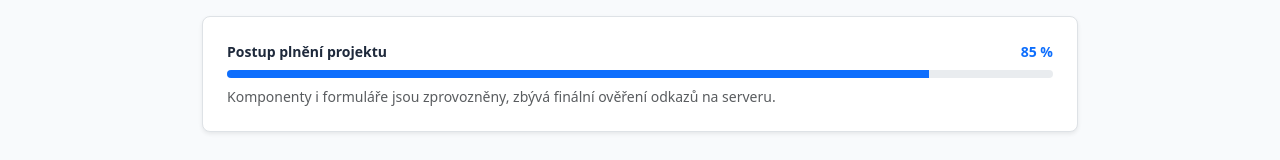
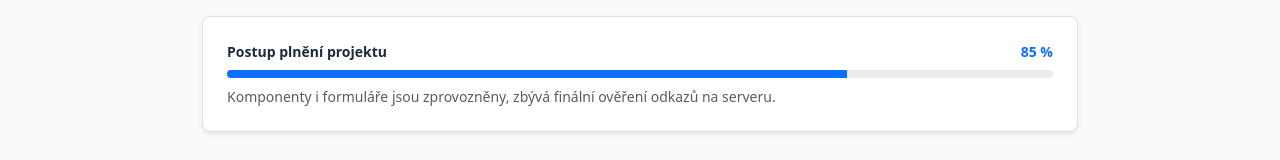
Before and after one commit to kubikmalek333/WebProjekt, a website: page index.html in a window 1280 px wide. Shown: the part 619-779 px from the top of the page. Drawn offline with nearby package versions, Linux system fonts and the light colour scheme.

Commit message:
Update index.html

```diff
--- a/index.html
+++ b/index.html
@@ -94,7 +94,7 @@
       <div class="d-flex justify-content-between align-items-center mb-2"><span class="fw-semibold small">Postup plnění
           projektu</span><span class="text-primary fw-bold small">85 %</span></div>
       <div class="progress" style="height: 8px;">
-        <div class="progress-bar bg-primary" role="progressbar" style="width: 85%;"></div>
+        <div class="progress-bar bg-primary" role="progressbar" style="width: 75%;"></div>
       </div>
       <div class="text-muted small mt-2">Komponenty i formuláře jsou zprovozněny, zbývá finální ověření odkazů na
         serveru.</div>
```
